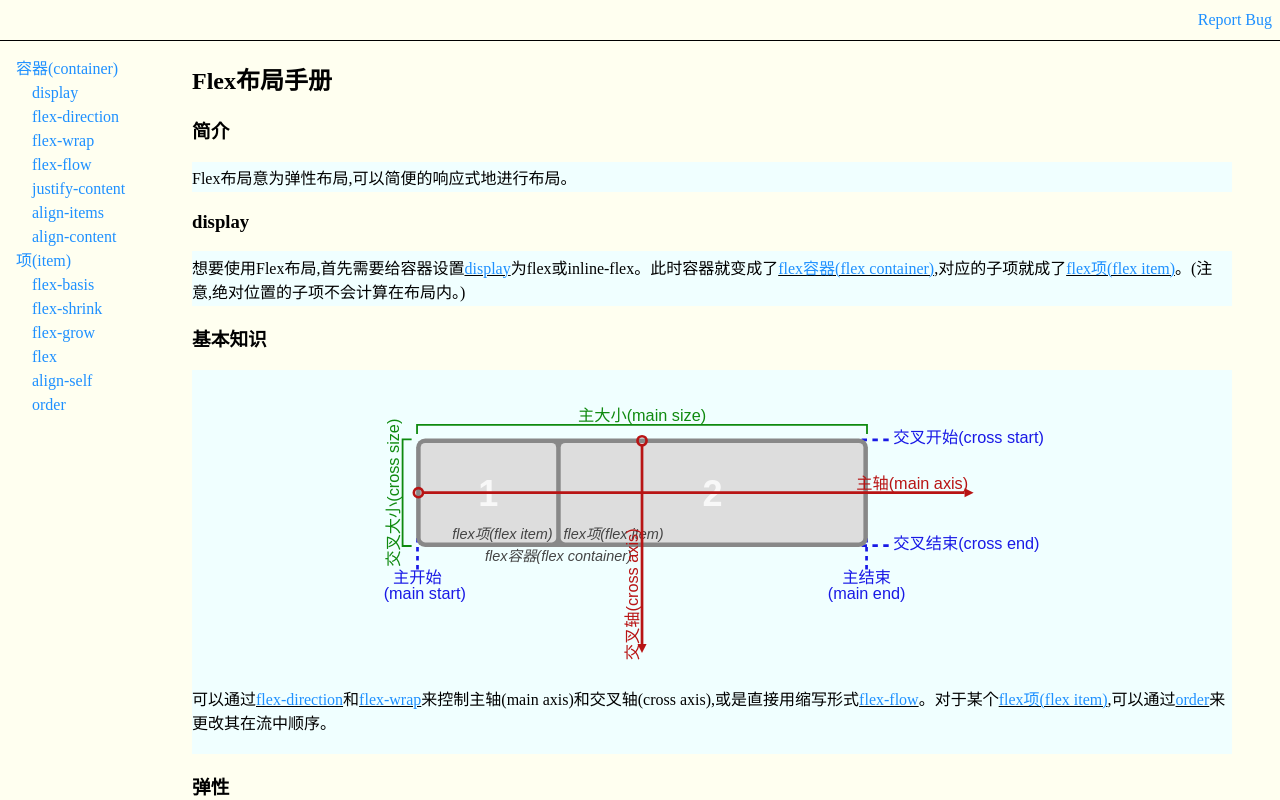
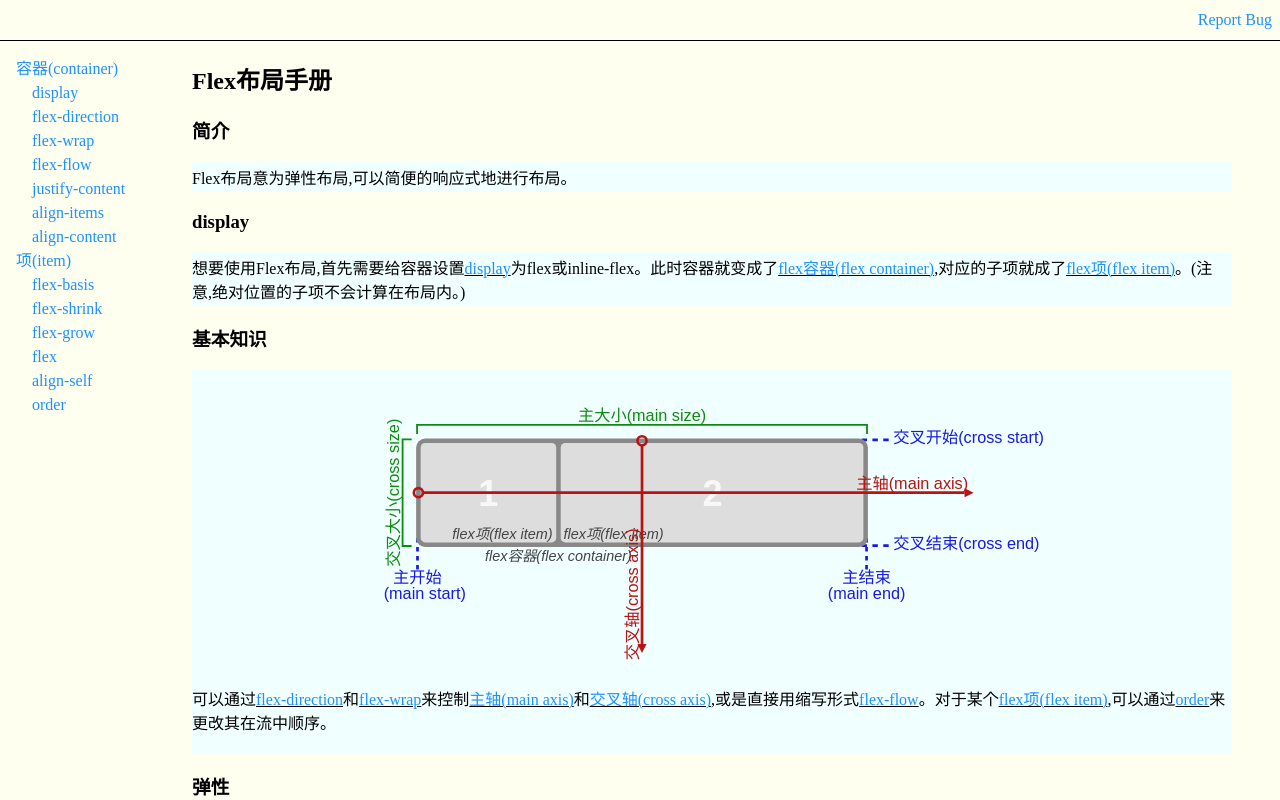
Before and after one commit to asurance/flex-tutorial, a Next.js app: page / in a window 1280 px wide. Built offline with nearby package versions, Linux system fonts and the light colour scheme.

Commit message:
feat(linkitem): 添加正确引用

```diff
--- a/components/LinkItem.tsx
+++ b/components/LinkItem.tsx
@@ -14,17 +14,17 @@ export const BlockStart = <ArticleLink href="https://www.w3.org/TR/css-writing-m
 
 export const BlockEnd = <ArticleLink href="https://www.w3.org/TR/css-writing-modes-4/#block-end">块结束(block end)</ArticleLink>
 
-export const MainAxis = '主轴(main axis)'
+export const MainAxis = <ArticleLink href="/#show" keep>主轴(main axis)</ArticleLink>
 
-export const MainStart = '主开始(main start)'
+export const MainStart = <ArticleLink href="/#show" keep>主开始(main start)</ArticleLink>
 
-export const MainEnd = '主结束(main end)'
+export const MainEnd = <ArticleLink href="/#show" keep>主结束(main end)</ArticleLink>
 
-export const CrossAxis = '交叉轴(cross axis)'
+export const CrossAxis = <ArticleLink href="/#show" keep>交叉轴(cross axis)</ArticleLink>
 
-export const CrossStart = '交叉开始(cross start)'
+export const CrossStart = <ArticleLink href="/#show" keep>交叉开始(cross start)</ArticleLink>
 
-export const CrossEnd = '交叉结束(cross end)'
+export const CrossEnd = <ArticleLink href="/#show" keep>交叉结束(cross end)</ArticleLink>
 
 export const Container = <ArticleLink href="/container" keep>flex容器(flex container)</ArticleLink>
 
@@ -48,6 +48,6 @@ export const Width = <ArticleLink href="https://www.w3.org/TR/CSS21/visudet.html
 
 export const Height = <ArticleLink href="https://www.w3.org/TR/CSS21/visudet.html#propdef-height">height</ArticleLink>
 
-export const MainSize = '主大小(main size)'
+export const MainSize = <ArticleLink href="/#show" keep>主大小(main size)</ArticleLink>
 
 export const Number = <ArticleLink href="https://www.w3.org/TR/css3-values/#number-value">number</ArticleLink>
```
